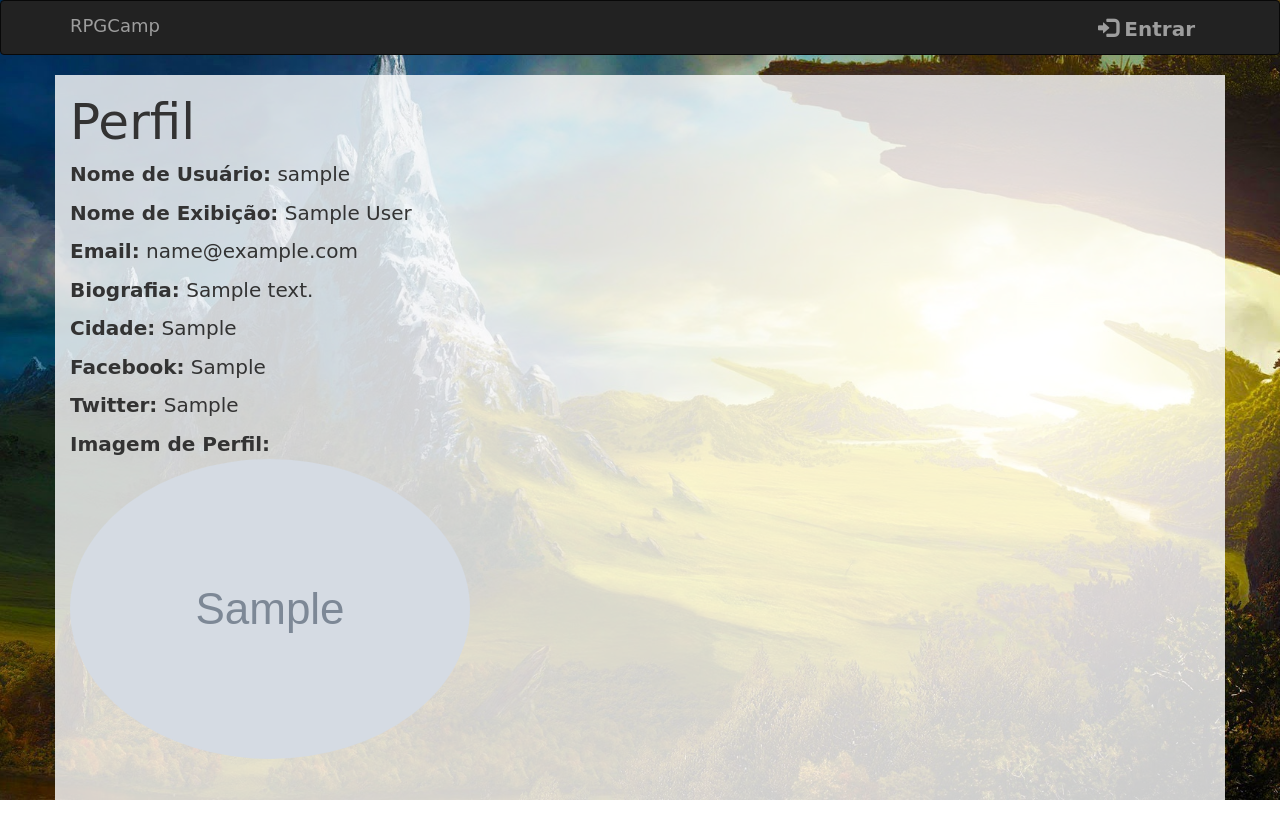
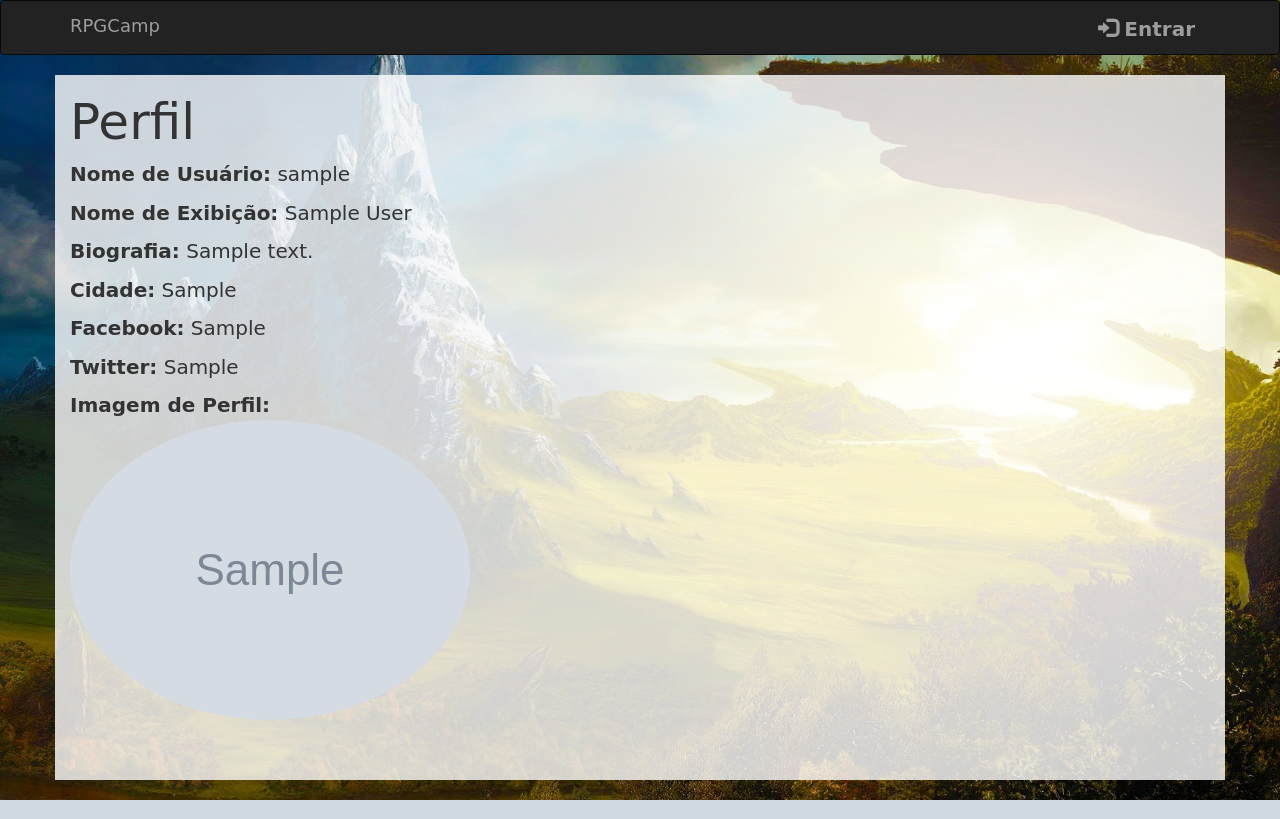
Before and after one commit to pedroleone/rpgcampaign, a Django app: a page that uses rpgcamp/templates/users/view_profile.html in a window 1280 px wide. Run offline with Django 3.2, Linux system fonts and the light colour scheme; tables that the repository leaves empty hold one stand-in row (values such as "Sample post"); grey boxes marked "Sample" are stand-in pictures; some libraries are stand-ins or nearby versions; some web fonts are replaced.

Commit message:
Remoção do e-mail na exibição do perfil

```diff
--- a/rpgcamp/templates/users/view_profile.html
+++ b/rpgcamp/templates/users/view_profile.html
@@ -6,7 +6,6 @@
 <h1>Perfil</h1>
 <p><strong>Nome de Usuário:</strong> {{ profile.user.username }}</p>
 <p><strong>Nome de Exibição:</strong> {{ profile.display_name }}</p>
-<p><strong>Email:</strong> {{ profile.user.email }}</p>
 <p><strong>Biografia:</strong> {{ profile.bio }}</p>
 <p><strong>Cidade:</strong> {{ profile.home_city }}</p>
 <p><strong>Facebook:</strong> {{ profile.facebook }}</p>
```
